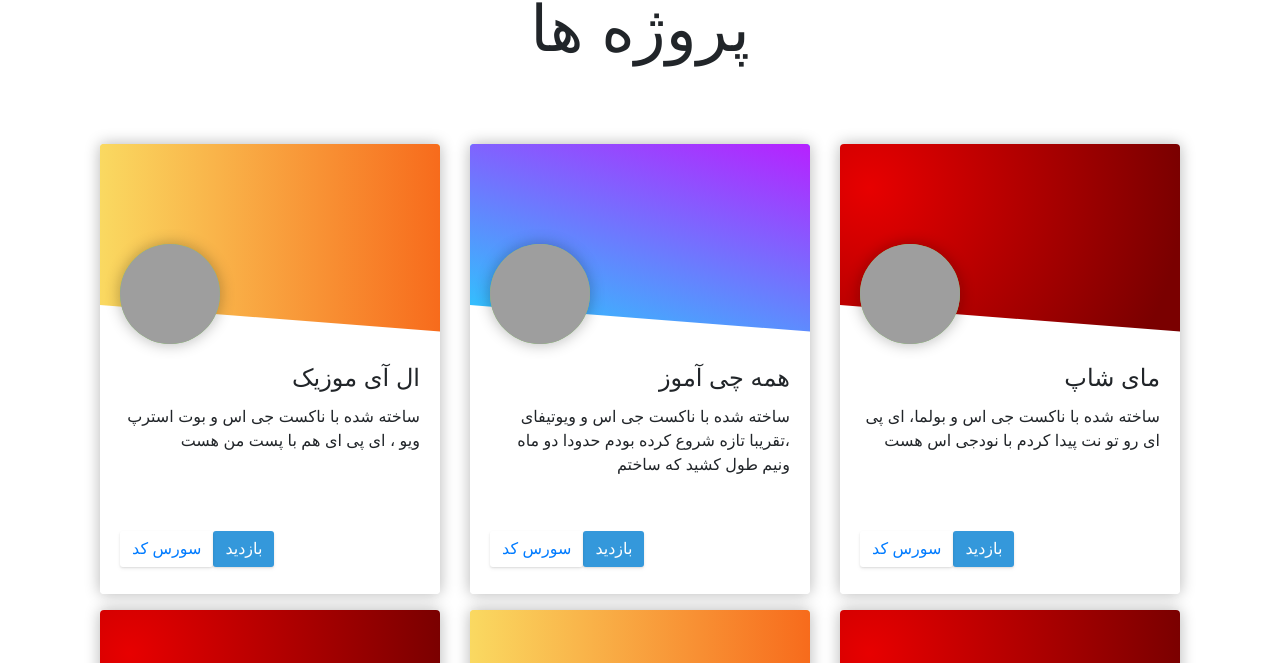
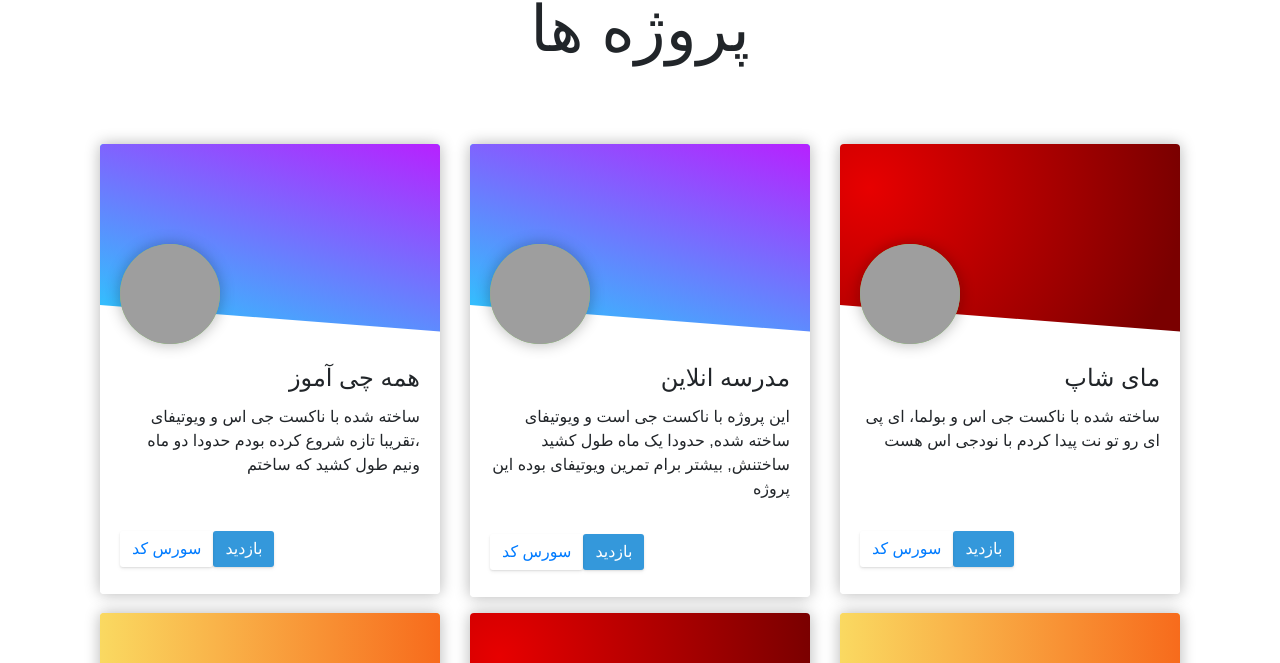
Before and after one commit to amirpeace1080/Resume, a Nuxt app: page / in a window 1280 px wide. Shown: the part 1982-2645 px from the top of the page. Built offline with nearby package versions, Linux system fonts and the light colour scheme; grey boxes are pictures that could not be loaded; a web font is replaced by a local one.

Commit message:
add school

```diff
--- a/components/Project.vue
+++ b/components/Project.vue
@@ -30,9 +30,43 @@
                 style="background: inherit; border-color: inherit"
               >
                 <a href="http://practice.gigfa.com" class="btn btn-info">بازدید</a>
-                <a href="https://github.com/amirpeace1080/store" type="button" class="btn btn-outline-primary">
+                <a href="https://github.com/amirpeace1080/store" type="button" target="_blank" class="btn btn-outline-primary">
                   سورس کد
                 </a>
+              </div>
+            </div>
+          </div>
+
+           <div class="col-md-6 col-lg-4 pb-3">
+            <div class="card card-custom bg-white border-white border-0">
+              <!--Enter Project Logo/Favicon here-->
+              <div class="card-custom-img" id="project1"></div>
+              <a href="#" target="_blank" class="grow text-right">
+                <div class="card-custom-avatar">
+                  <img
+                    class="img-fluid"
+                    src="https://bulma.io/images/placeholders/128x128.png"
+                    alt="Avatar"
+                  />
+                </div>
+              </a>
+              <div class="card-body" style="overflow-y: auto">
+                <h4 class="card-title text-right">مدرسه انلاین</h4>
+                <p class="card-text text-right">
+                  این پروژه با ناکست جی است و ویوتیفای ساخته شده, حدودا یک ماه طول کشید ساختنش, بیشتر برام تمرین ویوتیفای بوده این پروژه
+                </p>
+              </div>
+              <div
+                class="card-footer"
+                style="background: inherit; border-color: inherit"
+              >
+                <a
+                  href="http://peace1080.ir"
+                  class="btn btn-info"
+                  target="_blank"
+                  >بازدید</a
+                >
+                <a href="https://github.com/amirpeace1080/school" class="btn btn-outline-primary" target="_blank">سورس کد</a>
               </div>
             </div>
           </div>
@@ -66,7 +100,7 @@
                   target="_blank"
                   >بازدید</a
                 >
-                <a href="https://github.com/amirpeace1080/nuxt-hame-chi-amoz" class="btn btn-outline-primary">سورس کد</a>
+                <a href="https://github.com/amirpeace1080/nuxt-hame-chi-amoz" target="_blank" class="btn btn-outline-primary">سورس کد</a>
               </div>
             </div>
           </div>
@@ -96,7 +130,7 @@
                 style="background: inherit; border-color: inherit"
               >
                 <a href="http://limusic.gigfa.com" class="btn btn-info">بازدید</a>
-                <a href="https://github.com/amirpeace1080/limusic" type="button" class="btn btn-outline-primary">
+                <a href="https://github.com/amirpeace1080/limusic" type="button" target="_blank" class="btn btn-outline-primary">
                   سورس کد
                 </a>
               </div>
@@ -128,7 +162,7 @@
                 style="background: inherit; border-color: inherit"
               >
                 <a href="http://learnoverflow.gigfa.com" class="btn btn-info">بازدید</a>
-                <a href="https://gitlab.com/amirpeace1080/stack" type="button" class="btn btn-outline-primary">
+                <a href="https://gitlab.com/amirpeace1080/stack" type="button" target="_blank" class="btn btn-outline-primary">
                   سورس کد
                 </a>
               </div>
@@ -160,7 +194,7 @@
                 style="background: inherit; border-color: inherit"
               >
                 <a target="_blank" href="http://paneladmin.gigfa.com/?i=1#/" class="btn btn-info">بازدید</a>
-                <a href="https://gitlab.com/amirpeace1080/paneladmin" type="button" class="btn btn-outline-primary">
+                <a href="https://gitlab.com/amirpeace1080/paneladmin" type="button" target="_blank" class="btn btn-outline-primary">
                   سورس کد
                 </a>
               </div>
--- a/package.json
+++ b/package.json
@@ -11,7 +11,9 @@
   "dependencies": {
     "bootstrap-vue": "^2.21.2",
     "core-js": "^3.6.5",
-    "nuxt": "^2.14.6"
+    "node-sass": "^5.0.0",
+    "nuxt": "^2.14.6",
+    "sass-loader": "10.1.1"
   },
   "devDependencies": {
     "eslint-config-prettier": "^6.12.0",
```
Also changed, not shown: 1 other file (tests, documents, lock files or other folders).
